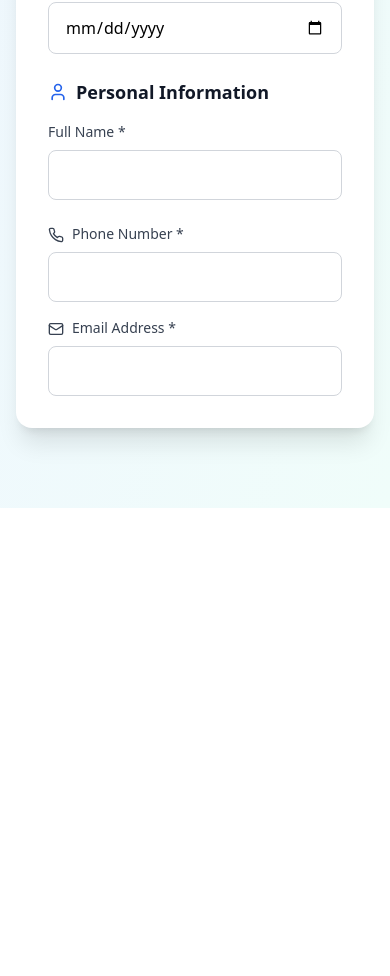
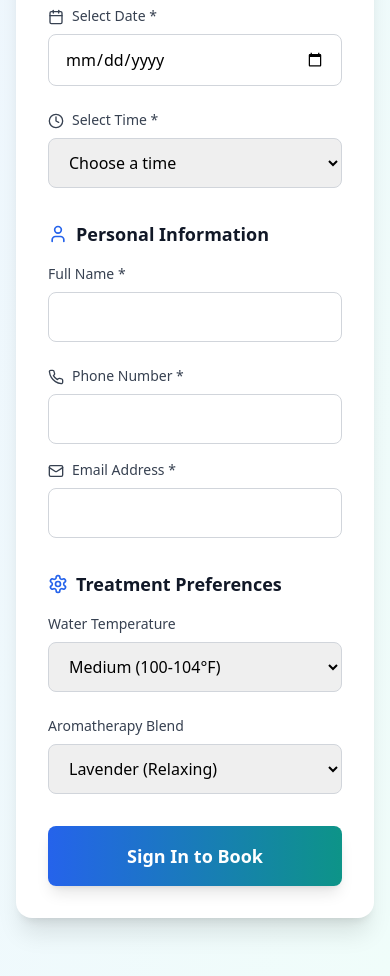
Before and after one commit to Anishmhrzn0/online-spa, a React (Vite) app: page /booking in a window 390 px wide. Shown: the part 6542-7518 px from the top of the page. Before the commit the page ends 7050 px from the top, so only its background shows below. Built offline with nearby package versions, Linux system fonts and the light colour scheme.

Commit message:
Fix booking form layout and improve input validation

```diff
--- a/src/components/Booking.jsx
+++ b/src/components/Booking.jsx
@@ -1,7 +1,7 @@
 import React, { useState } from 'react';
-import { Calendar, User, Phone, Mail, Droplets, Thermometer, Flower, Settings } from 'lucide-react';
+import { Calendar, Clock, User, Phone, Mail, Droplets, Thermometer, Flower, Settings } from 'lucide-react';
 
-const Booking = ({ user }) => {
+const Booking = ({ user, onAuthRequired, onBookingSuccess }) => {
   const [selectedService, setSelectedService] = useState('hydrotherapy');
   const [selectedDate, setSelectedDate] = useState('');
   const [selectedTime, setSelectedTime] = useState('');
@@ -16,11 +16,16 @@ const Booking = ({ user }) => {
       duration: '90'
     }
   });
+
   const services = [
     { id: 'hydrotherapy', name: 'Hydrotherapy Supreme', price: 180, icon: Droplets },
     { id: 'thermal', name: 'Thermal Equilibrium', price: 150, icon: Thermometer },
     { id: 'aromatherapy', name: 'Aromatherapy Luxe', price: 200, icon: Flower },
     { id: 'wellness', name: 'Wellness Intensive', price: 350, icon: Settings }
+  ];
+
+  const timeSlots = [
+    '09:00', '10:30', '12:00', '13:30', '15:00', '16:30', '18:00', '19:30'
   ];
 
   const handleSubmit = (e) => {
@@ -87,6 +92,7 @@ const Booking = ({ user }) => {
 
     alert(`Booking confirmed! Your ${selectedServiceData?.name} appointment is scheduled for ${new Date(selectedDate).toLocaleDateString()} at ${selectedTime}. You can view and manage your bookings in your profile.`);
   };
+
   // Update form data when user changes
   React.useEffect(() => {
     if (user) {
@@ -119,7 +125,7 @@ const Booking = ({ user }) => {
         </div>
 
         <div className="bg-white rounded-2xl shadow-xl p-8">
-          <form onSubmit={handleSubmit} className="space-y-8"></form>
+          <form onSubmit={handleSubmit} className="space-y-8">
             {/* Service Selection */}
             <div>
               <h3 className="text-lg font-semibold text-gray-900 mb-4 flex items-center">
@@ -130,7 +136,8 @@ const Booking = ({ user }) => {
                 {services.map((service) => (
                   <div
                     key={service.id}
-                  className={`border-2 rounded-xl p-4 cursor-pointer transition-all ${selectedService === service.id
+                    className={`border-2 rounded-xl p-4 cursor-pointer transition-all ${
+                      selectedService === service.id
                         ? 'border-blue-600 bg-blue-50'
                         : 'border-gray-200 hover:border-gray-300'
                     }`}
@@ -150,6 +157,7 @@ const Booking = ({ user }) => {
                 ))}
               </div>
             </div>
+
             {/* Date & Time Selection */}
             <div className="grid md:grid-cols-2 gap-6">
               <div>
@@ -166,6 +174,26 @@ const Booking = ({ user }) => {
                   required
                 />
               </div>
+
+              <div>
+                <label className="block text-sm font-medium text-gray-700 mb-2">
+                  <Clock className="h-4 w-4 inline mr-2" />
+                  Select Time *
+                </label>
+                <select
+                  value={selectedTime}
+                  onChange={(e) => setSelectedTime(e.target.value)}
+                  className="w-full px-4 py-3 border border-gray-300 rounded-lg focus:ring-2 focus:ring-blue-500 focus:border-blue-500"
+                  required
+                >
+                  <option value="">Choose a time</option>
+                  {timeSlots.map((time) => (
+                    <option key={time} value={time}>{time}</option>
+                  ))}
+                </select>
+              </div>
+            </div>
+
             {/* Personal Information */}
             <div>
               <h3 className="text-lg font-semibold text-gray-900 mb-4 flex items-center">
@@ -181,7 +209,7 @@ const Booking = ({ user }) => {
                   <input
                     type="text"
                     value={formData.name}
-                    onChange={(e) => setFormData({ ...formData, name: e.target.value })}
+                    onChange={(e) => setFormData({...formData, name: e.target.value})}
                     className="w-full px-4 py-3 border border-gray-300 rounded-lg focus:ring-2 focus:ring-blue-500 focus:border-blue-500"
                     required
                     readOnly={!!user}
@@ -195,7 +223,7 @@ const Booking = ({ user }) => {
                   <input
                     type="tel"
                     value={formData.phone}
-                    onChange={(e) => setFormData({ ...formData, phone: e.target.value })}
+                    onChange={(e) => setFormData({...formData, phone: e.target.value})}
                     className="w-full px-4 py-3 border border-gray-300 rounded-lg focus:ring-2 focus:ring-blue-500 focus:border-blue-500"
                     required
                     readOnly={!!user}
@@ -210,17 +238,70 @@ const Booking = ({ user }) => {
                 <input
                   type="email"
                   value={formData.email}
-                  onChange={(e) => setFormData({ ...formData, email: e.target.value })}
+                  onChange={(e) => setFormData({...formData, email: e.target.value})}
                   className="w-full px-4 py-3 border border-gray-300 rounded-lg focus:ring-2 focus:ring-blue-500 focus:border-blue-500"
                   required
                   readOnly={!!user}
                 />
               </div>
             </div>
+
+            {/* Treatment Preferences */}
+            <div>
+              <h3 className="text-lg font-semibold text-gray-900 mb-4 flex items-center">
+                <Settings className="h-5 w-5 mr-2 text-blue-600" />
+                Treatment Preferences
+              </h3>
+              <div className="grid md:grid-cols-2 gap-6">
+                <div>
+                  <label className="block text-sm font-medium text-gray-700 mb-2">
+                    Water Temperature
+                  </label>
+                  <select
+                    value={formData.preferences.temperature}
+                    onChange={(e) => setFormData({
+                      ...formData,
+                      preferences: {...formData.preferences, temperature: e.target.value}
+                    })}
+                    className="w-full px-4 py-3 border border-gray-300 rounded-lg focus:ring-2 focus:ring-blue-500 focus:border-blue-500"
+                  >
+                    <option value="cool">Cool (95-100°F)</option>
+                    <option value="medium">Medium (100-104°F)</option>
+                    <option value="warm">Warm (104-108°F)</option>
+                  </select>
                 </div>
+                <div>
+                  <label className="block text-sm font-medium text-gray-700 mb-2">
+                    Aromatherapy Blend
+                  </label>
+                  <select
+                    value={formData.preferences.aromatherapy}
+                    onChange={(e) => setFormData({
+                      ...formData,
+                      preferences: {...formData.preferences, aromatherapy: e.target.value}
+                    })}
+                    className="w-full px-4 py-3 border border-gray-300 rounded-lg focus:ring-2 focus:ring-blue-500 focus:border-blue-500"
+                  >
+                    <option value="lavender">Lavender (Relaxing)</option>
+                    <option value="eucalyptus">Eucalyptus (Energizing)</option>
+                    <option value="chamomile">Chamomile (Calming)</option>
+                    <option value="citrus">Citrus (Uplifting)</option>
+                  </select>
+                </div>
+              </div>
+            </div>
+
+            <button
+              type="submit"
+              className="w-full bg-gradient-to-r from-blue-600 to-teal-600 text-white py-4 px-6 rounded-lg font-semibold text-lg hover:from-blue-700 hover:to-teal-700 transition-all duration-300 transform hover:scale-105 shadow-lg hover:shadow-xl"
+            >
+              {user ? 'Book Your Experience' : 'Sign In to Book'}
+            </button>
+          </form>
         </div>
       </div>
     </section>
   );
 };
+
 export default Booking;
```
Lines whose indentation alone changed are shown as unchanged.
